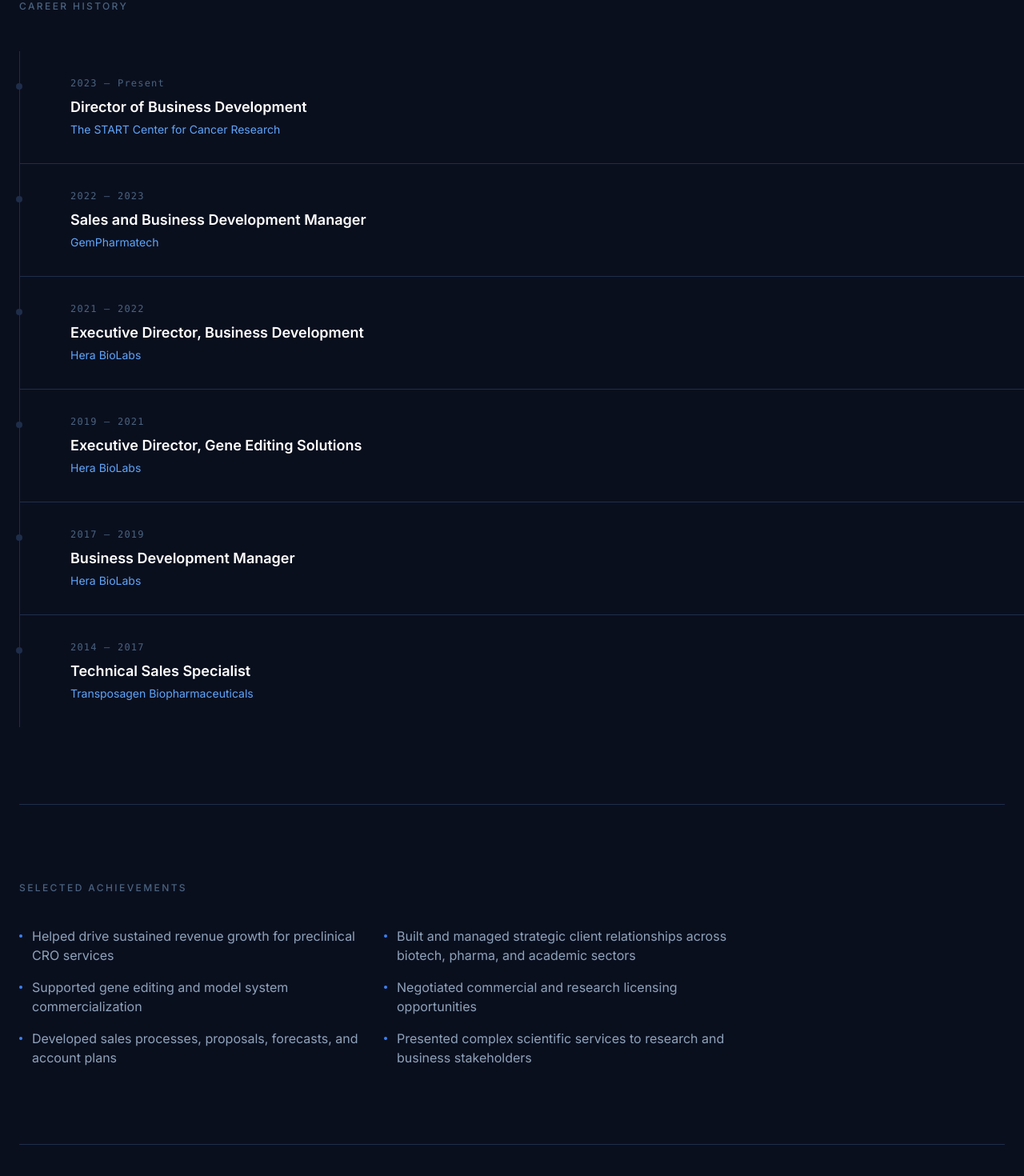
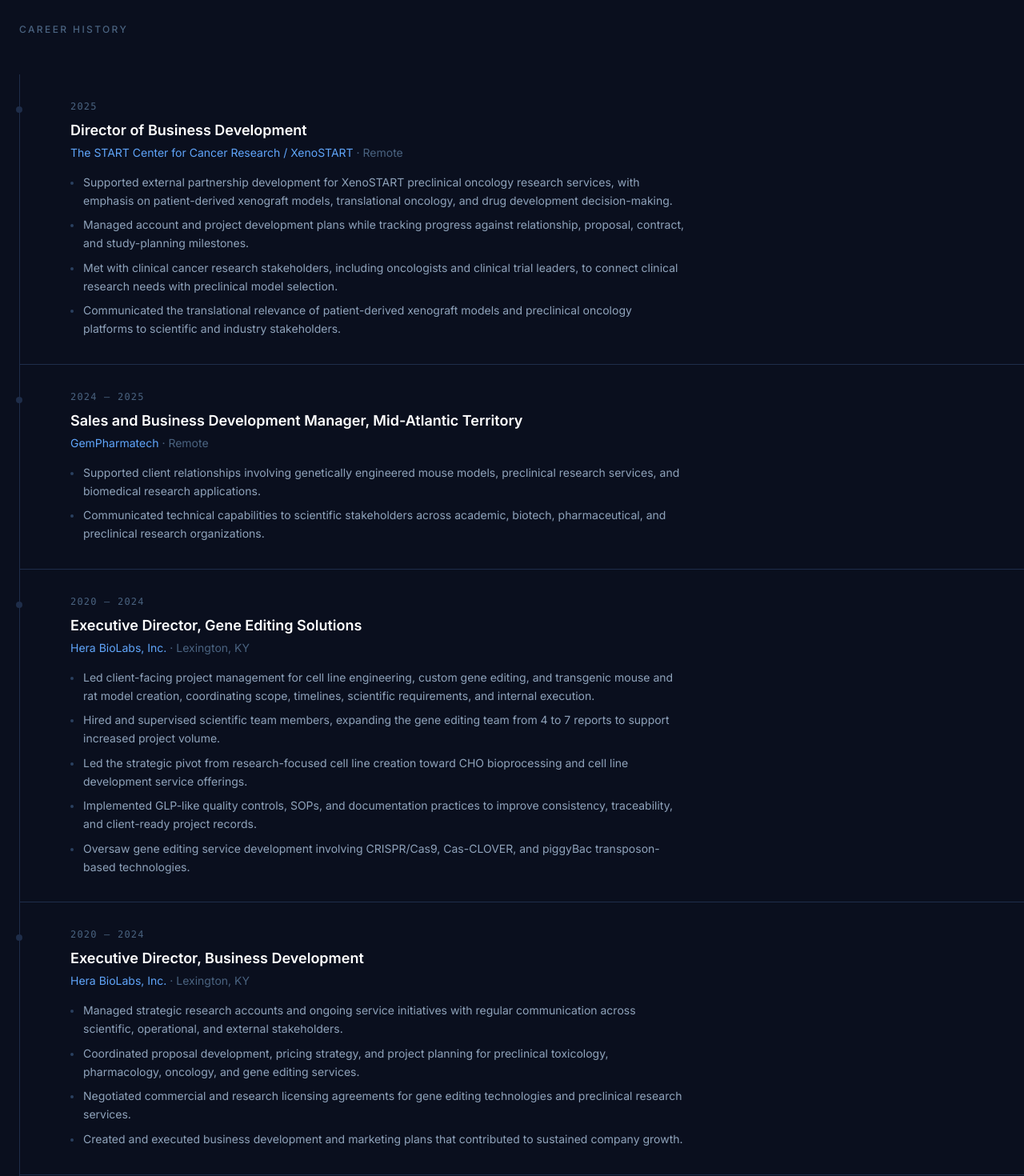
Before and after one commit to brenzeca91/chrisbrenzel, a Next.js app: page /consulting/experience in a window 1280 px wide. Shown: the part 520-1990 px from the top of the page at 80% size. Built offline with nearby package versions, Linux system fonts and the light colour scheme; a web font is replaced by a local one.

Commit message:
feat: update consulting experience timeline and achievements with new details
Co-authored-by: Chris Brenzel <282042845+brenzeca91@users.noreply.github.com>

```diff
--- a/app/consulting/experience/page.tsx
+++ b/app/consulting/experience/page.tsx
@@ -1,43 +1,125 @@
 const timeline = [
   {
     title: 'Director of Business Development',
-    org: 'The START Center for Cancer Research',
-    period: '2023 – Present',
+    org: 'The START Center for Cancer Research / XenoSTART',
+    location: 'Remote',
+    period: '2025',
+    points: [
+      'Supported external partnership development for XenoSTART preclinical oncology research services, with emphasis on patient-derived xenograft models, translational oncology, and drug development decision-making.',
+      'Managed account and project development plans while tracking progress against relationship, proposal, contract, and study-planning milestones.',
+      'Met with clinical cancer research stakeholders, including oncologists and clinical trial leaders, to connect clinical research needs with preclinical model selection.',
+      'Communicated the translational relevance of patient-derived xenograft models and preclinical oncology platforms to scientific and industry stakeholders.',
+    ],
   },
   {
-    title: 'Sales and Business Development Manager',
+    title: 'Sales and Business Development Manager, Mid-Atlantic Territory',
     org: 'GemPharmatech',
-    period: '2022 – 2023',
+    location: 'Remote',
+    period: '2024 – 2025',
+    points: [
+      'Supported client relationships involving genetically engineered mouse models, preclinical research services, and biomedical research applications.',
+      'Communicated technical capabilities to scientific stakeholders across academic, biotech, pharmaceutical, and preclinical research organizations.',
+    ],
+  },
+  {
+    title: 'Executive Director, Gene Editing Solutions',
+    org: 'Hera BioLabs, Inc.',
+    location: 'Lexington, KY',
+    period: '2020 – 2024',
+    points: [
+      'Led client-facing project management for cell line engineering, custom gene editing, and transgenic mouse and rat model creation, coordinating scope, timelines, scientific requirements, and internal execution.',
+      'Hired and supervised scientific team members, expanding the gene editing team from 4 to 7 reports to support increased project volume.',
+      'Led the strategic pivot from research-focused cell line creation toward CHO bioprocessing and cell line development service offerings.',
+      'Implemented GLP-like quality controls, SOPs, and documentation practices to improve consistency, traceability, and client-ready project records.',
+      'Oversaw gene editing service development involving CRISPR/Cas9, Cas-CLOVER, and piggyBac transposon-based technologies.',
+    ],
   },
   {
     title: 'Executive Director, Business Development',
-    org: 'Hera BioLabs',
-    period: '2021 – 2022',
-  },
-  {
-    title: 'Executive Director, Gene Editing Solutions',
-    org: 'Hera BioLabs',
-    period: '2019 – 2021',
+    org: 'Hera BioLabs, Inc.',
+    location: 'Lexington, KY',
+    period: '2020 – 2024',
+    points: [
+      'Managed strategic research accounts and ongoing service initiatives with regular communication across scientific, operational, and external stakeholders.',
+      'Coordinated proposal development, pricing strategy, and project planning for preclinical toxicology, pharmacology, oncology, and gene editing services.',
+      'Negotiated commercial and research licensing agreements for gene editing technologies and preclinical research services.',
+      'Created and executed business development and marketing plans that contributed to sustained company growth.',
+    ],
   },
   {
     title: 'Business Development Manager',
-    org: 'Hera BioLabs',
-    period: '2017 – 2019',
+    org: 'Hera BioLabs, Inc.',
+    location: 'Lexington, KY',
+    period: '2016 – 2020',
+    points: [
+      'Collaborated with senior scientists to develop proposals for CRO services, including efficacy, pharmacology, toxicology, and gene editing studies.',
+      'Maintained a pipeline of preclinical research service opportunities, including communication, scoping, follow-up, and project development.',
+      'Managed spending, invoicing, and lab supply ordering for two SBIR-funded grant projects, supporting budget tracking and research administration.',
+    ],
   },
   {
     title: 'Technical Sales Specialist',
-    org: 'Transposagen Biopharmaceuticals',
-    period: '2014 – 2017',
+    org: 'Transposagen Biopharmaceuticals, Inc.',
+    location: 'Lexington, KY',
+    period: '2014 – 2016',
+    points: [
+      'Delivered technical presentations to scientific decision makers on custom genetic engineering and model creation services.',
+      'Managed logistics and marketing for company participation at scientific conferences and trade shows.',
+    ],
   },
 ]
 
 const achievements = [
-  'Helped drive sustained revenue growth for preclinical CRO services',
-  'Built and managed strategic client relationships across biotech, pharma, and academic sectors',
-  'Supported gene editing and model system commercialization',
-  'Negotiated commercial and research licensing opportunities',
-  'Developed sales processes, proposals, forecasts, and account plans',
-  'Presented complex scientific services to research and business stakeholders',
+  'Expanded the gene editing team from 4 to 7 reports to support growing project volume',
+  'Led the strategic pivot toward CHO bioprocessing and cell line development services',
+  'Negotiated commercial and research licensing agreements for gene editing technologies',
+  'Implemented GLP-like quality controls, SOPs, and documentation practices',
+  'Managed budgets, invoicing, and supply ordering for two SBIR-funded grant projects',
+  'Created and executed business development plans driving sustained company growth',
+]
+
+const publications = [
+  {
+    authors:
+      'Noto, F.K., Towobola Adedeji, B., Moody, S., Brenzel, C., Crawford, J., Narla, G., Evers, B.M., & Jamling, T.Y.',
+    title:
+      'A Rag2/Il2rg double-knockout rat (SRG OncoRat) enables precision-medicine based cancer studies with cell line- and patient-derived xenografts.',
+    venue:
+      'AACR-NCI-EORTC International Conference on Molecular Targets and Cancer Therapeutics, Boston, MA',
+    year: '2019',
+  },
+  {
+    authors:
+      'Towobola Adedeji, B., Noto, F.K., Moody, S., Steffey, V., Brenzel, C., Crawford, J., Jamling, T.Y., & Narla, G.',
+    title: 'Rats support cancer studies.',
+    venue: 'American Association for Cancer Research Annual Meeting',
+    year: '2020',
+  },
+  {
+    authors:
+      'Aw Yong, K.M., Eberle, C.S., Dowdy, C., Walton, G., Brenzel, C., Noto, F., & Festin, S.',
+    title:
+      'The SRG immunodeficient rat demonstrates utility across multiple tumor types of different organ origins.',
+    venue: 'American Association for Cancer Research Annual Meeting',
+    year: '2023',
+  },
+  {
+    authors:
+      'Aw Yong, K.M., Eberle, C.S., Dowdy, C., Brenzel, C., Begemann, D., Walton, G., Noto, F., & Festin, S.',
+    title:
+      'Comparative analysis of complete blood count, serum chemistry and immune phenotype between SRG and CD rats.',
+    venue: 'Journal for ImmunoTherapy of Cancer',
+    year: '2023',
+  },
+  {
+    authors:
+      'Walton, G., Begemann, D., Dunn, C., Steffey, V., Brenzel, C., & Noto, F.',
+    title:
+      'The SRG OncoRat supports tumors derived from several RAS mutant cell lines for pre-clinical testing of RAS-inhibitors.',
+    venue:
+      'AACR-NCI-EORTC International Conference on Molecular Targets and Cancer Therapeutics',
+    year: '2023',
+  },
 ]
 
 const expertise = {
@@ -47,26 +129,29 @@ const expertise = {
     'Key account management',
     'Revenue forecasting',
     'Market research',
-    'Contract negotiation',
+    'Contract coordination',
     'Technology licensing',
+    'Proposal development',
   ],
   'Scientific / Technical': [
-    'Preclinical CRO services',
-    'Translational oncology',
-    'PDX oncology models',
-    'Gene editing',
-    'CRISPR/Cas9',
+    'Preclinical oncology',
+    'Patient-derived xenograft models',
+    'Translational drug development',
+    'Gene editing (CRISPR/Cas9)',
+    'Cas-CLOVER & piggyBac technologies',
     'Transgenic rodent models',
-    'Toxicology and pharmacology studies',
-    'Cell line development',
+    'Toxicology & pharmacology studies',
+    'CHO cell line development',
   ],
-  Tools: [
-    'Salesforce',
-    'HubSpot',
-    'Pipedrive',
-    'Google Analytics',
-    'SEO / AdWords',
-    'MS Office',
+  'Operations & Tools': [
+    'Project management',
+    'SOP development',
+    'Budget & research administration',
+    'Salesforce / HubSpot / Pipedrive',
+    'SnapGene',
+    'Google Analytics / AdWords',
+    'ActiveCampaign / Constant Contact',
+    'MS Office / Teams',
   ],
 }
 
@@ -82,8 +167,9 @@ export default function ExperiencePage() {
           Professional background
         </h1>
         <p className="text-[#8fa3bb] font-sans text-lg leading-relaxed max-w-2xl">
-          Over a decade of biotech business development, preclinical CRO growth, and
-          scientific partnership support across the life science industry.
+          A decade of biotech and translational research experience spanning scientific
+          project management, preclinical CRO services, gene editing technologies, and
+          client-facing research coordination across the life science industry.
         </p>
       </section>
 
@@ -119,7 +205,20 @@ export default function ExperiencePage() {
                   <h3 className="text-white font-sans font-semibold text-lg mb-1">
                     {role.title}
                   </h3>
-                  <p className="text-blue-400 font-sans text-sm">{role.org}</p>
+                  <p className="text-blue-400 font-sans text-sm mb-4">
+                    {role.org}
+                    <span className="text-[#4a6380]"> · {role.location}</span>
+                  </p>
+                  <ul className="flex flex-col gap-2 max-w-3xl">
+                    {role.points.map((point, j) => (
+                      <li key={j} className="flex items-start gap-3">
+                        <span className="w-1 h-1 rounded-full bg-[#2a4060] mt-2.5 shrink-0" />
+                        <p className="text-[#8fa3bb] font-sans text-sm leading-relaxed">
+                          {point}
+                        </p>
+                      </li>
+                    ))}
+                  </ul>
                 </div>
               </div>
             ))}
@@ -162,21 +261,54 @@ export default function ExperiencePage() {
         <div className="flex flex-col gap-8 max-w-2xl">
           <div>
             <h3 className="text-white font-sans font-semibold text-base mb-1">
+              M.S. Pharmacogenomics & Personalized Healthcare
+            </h3>
+            <p className="text-blue-400 font-sans text-sm">
+              University of Cincinnati — James L. Winkle College of Pharmacy
+            </p>
+            <p className="text-[#4a6380] font-sans text-xs mt-1">
+              In progress (Part-Time/Evenings) — Expected Spring 2028
+            </p>
+          </div>
+          <div>
+            <h3 className="text-white font-sans font-semibold text-base mb-1">
               B.S. Biology
             </h3>
             <p className="text-blue-400 font-sans text-sm">University of Notre Dame</p>
-          </div>
-          <div>
-            <h3 className="text-white font-sans font-semibold text-base mb-1">
-              M.S. Pharmacogenomics and Personalized Healthcare
-            </h3>
-            <p className="text-blue-400 font-sans text-sm">
-              University of Cincinnati
-            </p>
             <p className="text-[#4a6380] font-sans text-xs mt-1">
-              In progress — Expected Spring 2028
+              Minor: Science, Business &amp; Technology — 2014
             </p>
           </div>
+        </div>
+      </section>
+
+      {/* Divider */}
+      <div className="max-w-7xl mx-auto px-6">
+        <div className="h-px bg-[#1e2d4a]" />
+      </div>
+
+      {/* Publications */}
+      <section className="max-w-7xl mx-auto px-6 py-20 md:py-24">
+        <p className="text-[#4a6380] text-xs font-medium tracking-[0.2em] uppercase mb-10 font-sans">
+          Posters &amp; scientific presentations
+        </p>
+        <div className="flex flex-col gap-8 max-w-4xl">
+          {publications.map((pub, i) => (
+            <div key={i} className="flex gap-4 md:gap-6">
+              <span className="text-[#4a6380] font-mono text-xs tracking-widest pt-1 shrink-0">
+                {pub.year}
+              </span>
+              <div>
+                <h3 className="text-white font-sans font-medium text-sm md:text-base leading-snug mb-2">
+                  {pub.title}
+                </h3>
+                <p className="text-[#8fa3bb] font-sans text-xs leading-relaxed mb-1">
+                  {pub.authors}
+                </p>
+                <p className="text-blue-400 font-sans text-xs italic">{pub.venue}</p>
+              </div>
+            </div>
+          ))}
         </div>
       </section>
 
```
